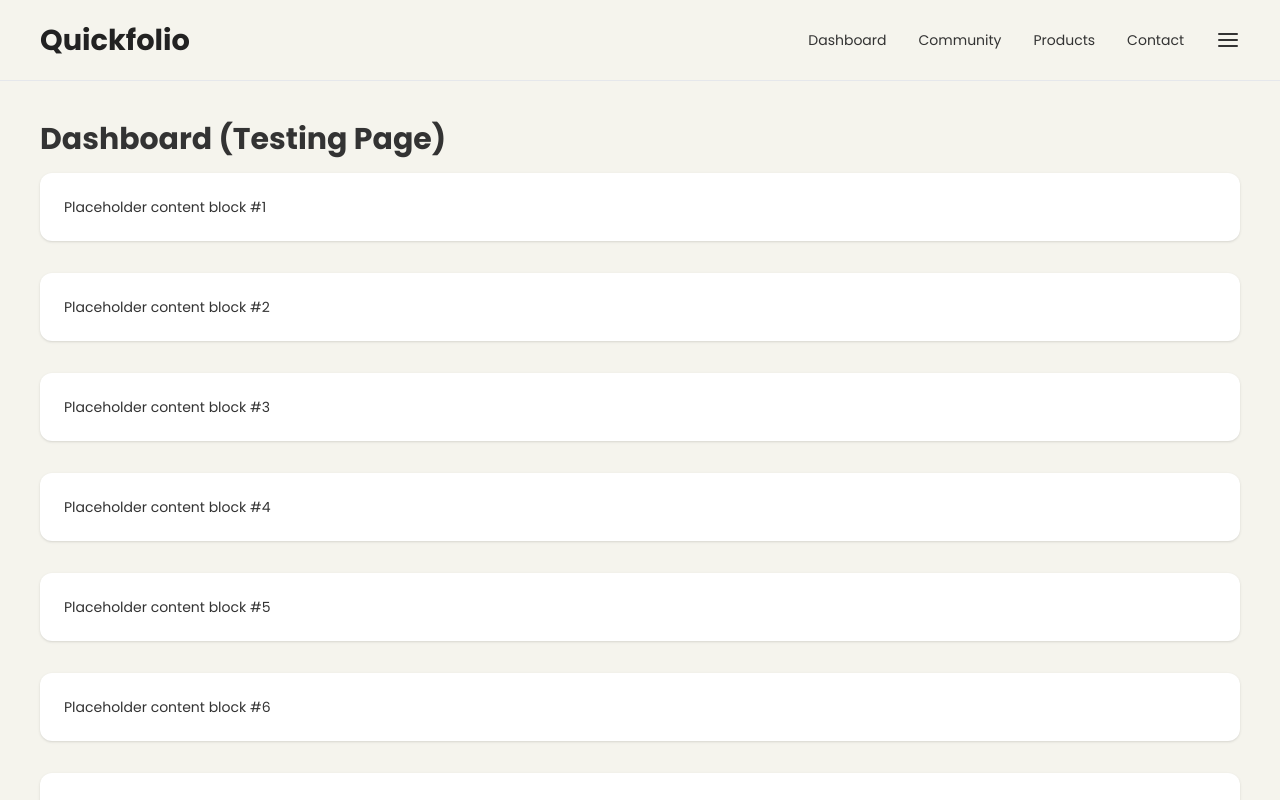
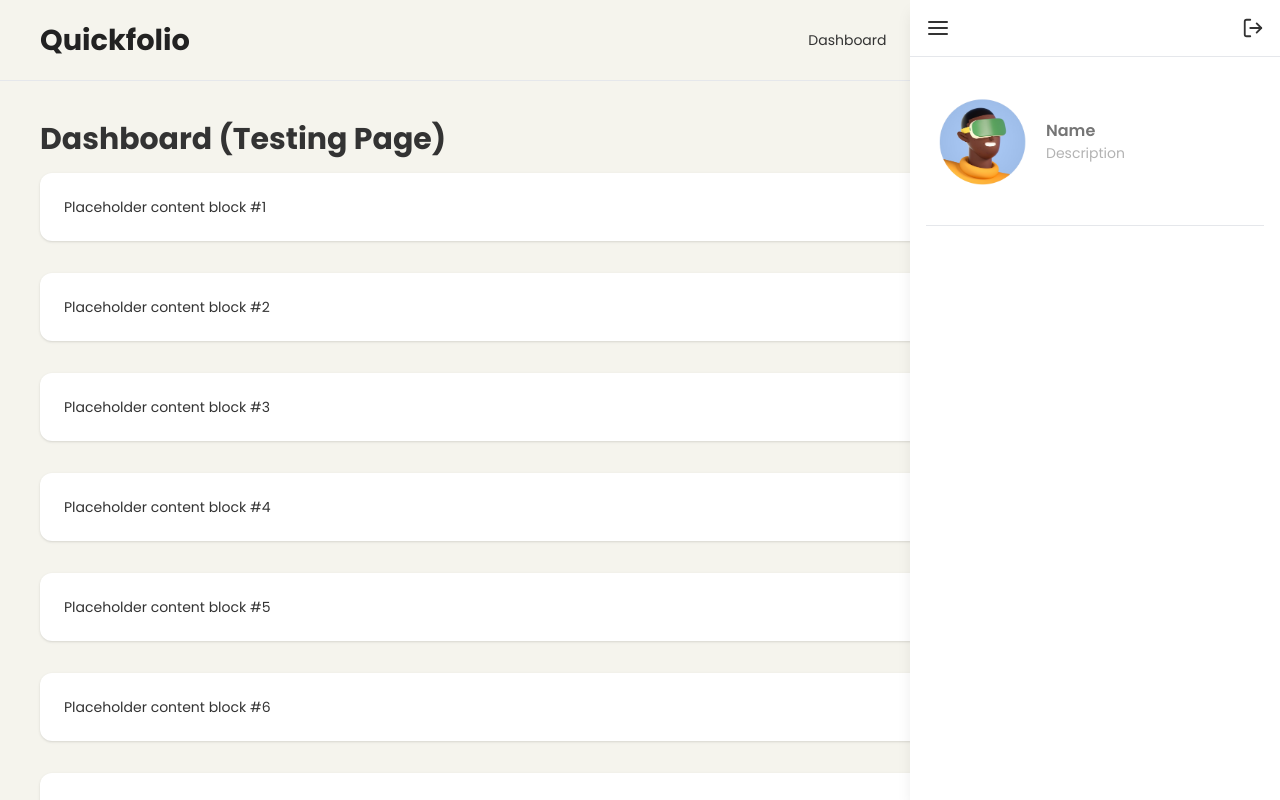
Before and after one commit to projcjdevs/quickfolio-frontend, a Next.js app: page /dashboard in a window 1280 px wide. Both pictures are taken after a click on the button "Open Hamburger Panel". Shown: the top 800 px of the page. Built offline with nearby package versions, Linux system fonts and the light colour scheme.

Commit message:
updated sign out modal + added avatar section

```diff
--- /dev/null
+++ b/src/components/Hamburger.tsx
@@ -0,0 +1,107 @@
+'use client';
+
+import { useEffect, useRef, useState } from 'react';
+import { motion, AnimatePresence } from 'framer-motion';
+import { Menu, LogOut } from 'react-feather';
+import SignOutModal from './SignOutModal';
+
+interface HamburgerProps {
+    isOpen: boolean;
+    onClose: () => void;
+}
+
+const Hamburger = ({ isOpen, onClose }: HamburgerProps) => {
+    const panelRef = useRef<HTMLDivElement>(null);
+    const modalRef = useRef<HTMLDivElement>(null) as React.RefObject<HTMLDivElement>;
+    const [isSignOutModalOpen, setIsSignOutModalOpen] = useState(false);
+
+    // Click outside to close (excluding SignOutModal)
+    useEffect(() => {
+        const handleClickOutside = (event: MouseEvent) => {
+            const clickedOutsidePanel =
+                panelRef.current && !panelRef.current.contains(event.target as Node);
+            const clickedOutsideModal =
+                modalRef.current && !modalRef.current.contains(event.target as Node);
+
+            // Close if clicked outside the hamburger panel
+            // BUT ignore clicks inside the modal (SignOutModal)
+            if (clickedOutsidePanel) {
+            const clickedInsideModal = modalRef.current?.contains(event.target as Node);
+            if (!clickedInsideModal) {
+                onClose();
+            }}
+        };
+
+        if (isOpen) {
+            document.addEventListener('mousedown', handleClickOutside);
+        }
+
+        return () => {
+            document.removeEventListener('mousedown', handleClickOutside);
+        };
+    }, [isOpen, onClose]);
+
+    const handleSignOut = () => {
+        setIsSignOutModalOpen(false);
+        console.log('Signed out!');
+    };
+
+    return (
+        <>
+            <AnimatePresence>
+                {isOpen && (
+                    <motion.div
+                        initial={{ x: 400 }}
+                        animate={{ x: 0 }}
+                        exit={{ x: 400 }}
+                        transition={{ type: 'spring', stiffness: 300, damping: 30 }}
+                        className="fixed top-0 right-0 h-screen w-[370px] max-w-full bg-white shadow-lg z-[1000]"
+                        ref={panelRef}
+                    >
+                        <div className="p-4 border-b border-gray-200 flex justify-between items-center">
+                            <button onClick={onClose} aria-label="Close Panel">
+                                <Menu size={24} color="#333" />
+                            </button>
+
+                            <button
+                                onClick={() => setIsSignOutModalOpen(true)}
+                                aria-label="Sign Out"
+                            >
+                                <LogOut size={22} color="#333" />
+                            </button>
+                        </div>
+
+                        {/* User Info Section */}
+                        <div className="flex px-6 h-[120px] items-center gap-5 mt-6 mb-6">
+                            <div className="flex-shrink-0">
+                                <img
+                                    src="/sample-avatar.png"
+                                    alt="User Avatar"
+                                    className="w-[92px] h-[87px] object-cover"
+                                    style={{ borderRadius: 0 }}
+                                />
+                            </div>
+
+                            <div>
+                                <h2 className="text-[16px] font-semibold text-[#757575]">Name</h2>
+                                <p className="text-[14px] text-[#B3B3B3]">Description</p>
+                            </div>
+                        </div>
+
+                        <hr className="border-t border-gray-200 mx-4" />
+                    </motion.div>
+                )}
+            </AnimatePresence>
+
+            {/* Sign Out Modal */}
+            <SignOutModal
+                isVisible={isSignOutModalOpen}
+                onClose={() => setIsSignOutModalOpen(false)}
+                onConfirm={handleSignOut}
+                modalRef={modalRef}
+            />
+        </>
+    );
+};
+
+export default Hamburger;
--- a/src/components/NavBarDB.tsx
+++ b/src/components/NavBarDB.tsx
@@ -1,9 +1,13 @@
 'use client';
 
+import { useState } from 'react';
 import { Menu } from 'react-feather';
 import AnimatedHeader from '@/components/AnimatedLogo';
+import Hamburger from '@/components/Hamburger';
 
 const NavBarDB = () => {
+    const [isHamburgerOpen, setIsHamburgerOpen] = useState(false);
+
     const links = [
         { name: 'Dashboard', href: '/dashboard' },
         { name: 'Community', href: '/community' },
@@ -12,14 +16,17 @@ const NavBarDB = () => {
     ];
 
     return (
+        <>
+            {/* NavBar */}
             <header className="sticky top-0 z-50 bg-[#F5F4ED] border-b border-gray-200">
                 <div className="w-full px-10 py-0 flex justify-between items-center">
-
+                    {/* Logo */}
                     <div className="text-4xl font-semibold text-[#1d1d1b]">
-                    <AnimatedHeader /> {/* logo, calls AnimatedHeader */}
+                        <AnimatedHeader />
                     </div>
 
-                <div className="hidden md:flex items-center space-x-8 text-[#333] font-normal text-sm"> {/* 4 desktop nav*/}
+                    {/* Desktop Navigation */}
+                    <div className="hidden md:flex items-center space-x-8 text-[#333] font-normal text-sm">
                         {links.map((link) => (
                             <a
                                 key={link.name}
@@ -30,21 +37,28 @@ const NavBarDB = () => {
                             </a>
                         ))}
 
-                    {/* hamburger yum */}
-                    <button aria-label="hamburger panel">
+                        {/* Hamburger Icon (Desktop) */}
+                        <button
+                            aria-label="Open Hamburger Panel"
+                            onClick={() => setIsHamburgerOpen(true)}
+                        >
                             <Menu size={24} color="#333" />
                         </button>
                     </div>
 
-                {/* hamburger 4 mobile */}
+                    {/* Hamburger Icon (Mobile) */}
                     <div className="md:hidden">
-                    <button aria-label="Open Hamburger Panel">
+                        <button
+                            aria-label="Open Hamburger Panel"
+                            onClick={() => setIsHamburgerOpen(true)}
+                        >
                             <Menu size={24} color="#333" />
                         </button>
                     </div>
                 </div>
 
-            <div className="md:hidden bg-[#F5F4ED] border-t border-gray-200 px-10 pt-4 pb-4 flex flex-col space-y-3"> {/* 4 mobile nav */}
+                {/* Mobile Nav Links */}
+                <div className="md:hidden bg-[#F5F4ED] border-t border-gray-200 px-10 pt-4 pb-4 flex flex-col space-y-3">
                     {links.map((link) => (
                         <a
                             key={link.name}
@@ -56,6 +70,10 @@ const NavBarDB = () => {
                     ))}
                 </div>
             </header>
+
+            {/* Hamburger Sliding Panel */}
+            <Hamburger isOpen={isHamburgerOpen} onClose={() => setIsHamburgerOpen(false)} />
+        </>
     );
 };
 
--- /dev/null
+++ b/src/components/SignOutModal.tsx
@@ -0,0 +1,71 @@
+'use client';
+
+import { Info } from 'react-feather';
+import { motion, AnimatePresence } from 'framer-motion';
+
+interface Props {
+    isVisible: boolean;
+    onClose: () => void;
+    onConfirm: () => void;
+    modalRef: React.RefObject<HTMLDivElement>;
+}
+
+const SignOutModal = ({ isVisible, onClose, onConfirm, modalRef }: Props) => {
+    return (
+        <AnimatePresence>
+            {isVisible && (
+                <motion.div
+                    className="fixed inset-0 z-[2000] flex items-center justify-center"
+                    initial={{ opacity: 0 }}
+                    animate={{ opacity: 1 }}
+                    exit={{ opacity: 0 }}
+                >
+                    <motion.div
+                        ref={modalRef}
+                        className="bg-white w-[400px] h-[171px] rounded-[8px] border border-black p-5 relative shadow-md flex flex-col justify-center"
+                        initial={{ scale: 0.95, opacity: 0 }}
+                        animate={{ scale: 1, opacity: 1 }}
+                        exit={{ scale: 0.95, opacity: 0 }}
+                        transition={{ type: 'spring', stiffness: 200, damping: 20 }}
+                    >
+                        <button
+                            onClick={onClose}
+                            className="absolute top-3 right-4 text-[24px] text-gray-500 hover:text-black focus:outline-none"
+                            type="button"
+                        >
+                            ×
+                        </button>
+
+                        <div className="flex items-center space-x-2 mb-2">
+                            <Info size={18} color="#000" />
+                            <h2 className="text-md font-semibold text-[#1d1d1b]">Sign Out</h2>
+                        </div>
+
+                        <div className="pl-[26px]">
+                            <p className="text-sm text-[#1d1d1b] mb-5">
+                                Are you sure you want to sign out?
+                            </p>
+
+                            <div className="flex justify-start space-x-3">
+                                <button
+                                    onClick={onClose}
+                                    className="px-4 py-1 border border-black bg-black text-white rounded-md text-sm hover:bg-[#dedede] hover:text-[#333333] transition"
+                                >
+                                    Cancel
+                                </button>
+                                <button
+                                    onClick={onConfirm}
+                                    className="px-4 py-1 border border-black bg-black text-white rounded-md text-sm hover:bg-[#dedede] hover:text-[#333333] transition"
+                                >
+                                    Sign out
+                                </button>
+                            </div>
+                        </div>
+                    </motion.div>
+                </motion.div>
+            )}
+        </AnimatePresence>
+    );
+};
+
+export default SignOutModal;
```
Also changed, not shown: public/sample-avatar.png (added). Lines whose indentation alone changed are shown as unchanged.
